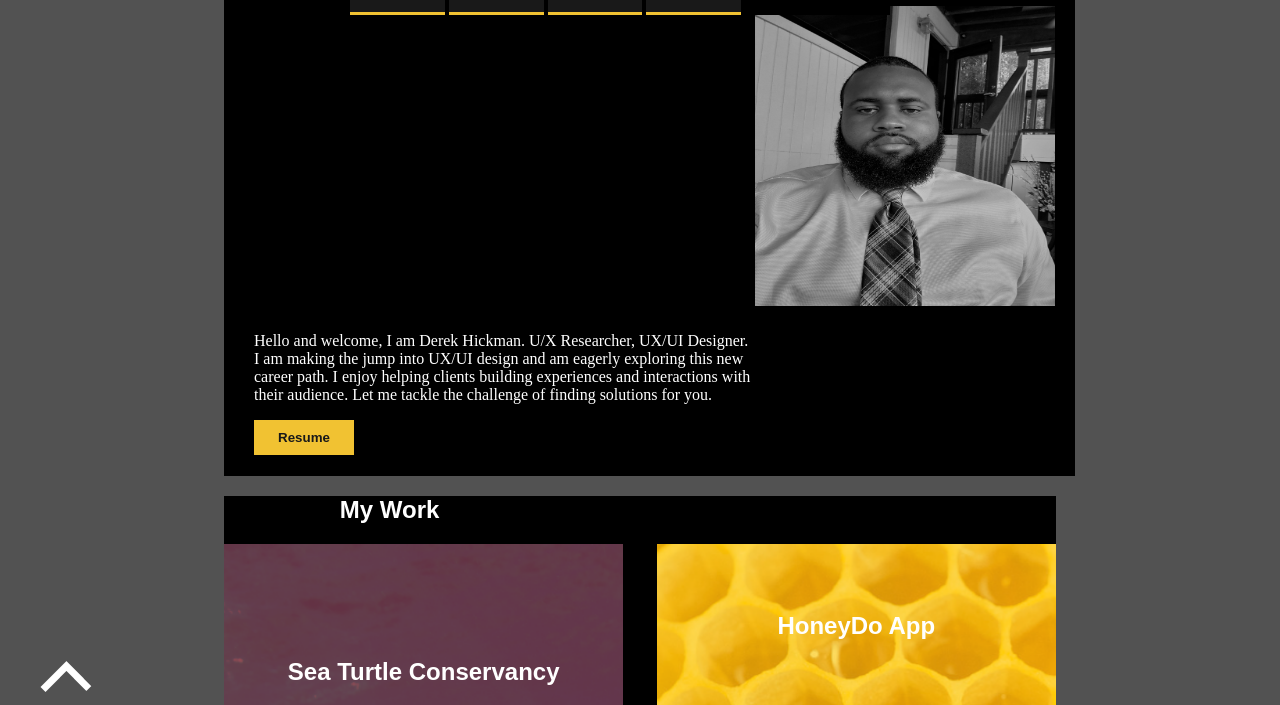
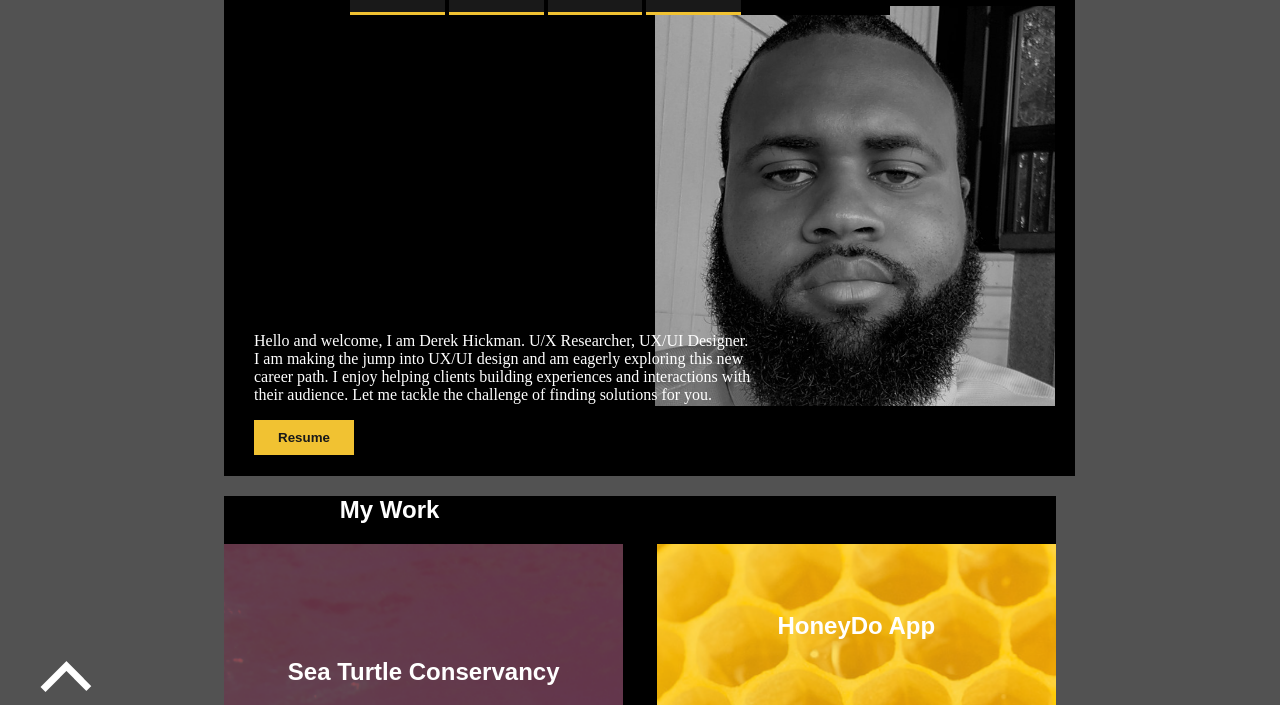
Before and after one commit to dthickman/UX_UI_HW_19, a plain HTML site: page index.html in a window 1280 px wide. Shown: the part 64-769 px from the top of the page. Drawn offline with nearby package versions, Linux system fonts and the light colour scheme.

Commit message:
Portfolio pic change

```diff
--- a/CSS/style.css
+++ b/CSS/style.css
@@ -84,8 +84,8 @@ button{
     border: none;
 }
 .heroPic>img{
-    height: 300px;
-    width: 300px;
+    height: 400px;
+    width: 400px;
     float: right;
 }
 
@@ -132,7 +132,7 @@ h4{
     background-image: url(../images/USTC.png);
     background-size: cover;
     text-align: center;
-    line-height: 150px;
+    line-height: 100px;
 }
 #case3>p{
     line-height: 2;
--- a/index.html
+++ b/index.html
@@ -16,7 +16,7 @@
                 </nav>
             </header>
             <div class="heroPic">
-                <img src="images/Profile_picture B&W.jpg">
+                <img src="images/Profile_picture B&W 2.jpg">
             </div>
             <div class="content" id="aboutMe">
                 <P>Hello and welcome, I am Derek Hickman. U/X Researcher, UX/UI Designer.
```
Also changed, not shown: images/Profile_picture B&W 2.jpg (added), images/Profile_picture B&W 3.jpg (added).
